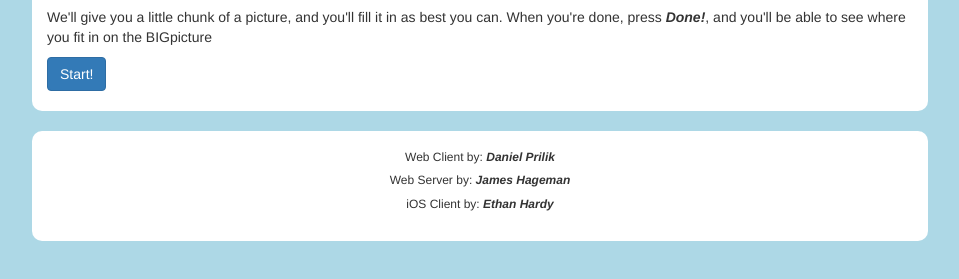
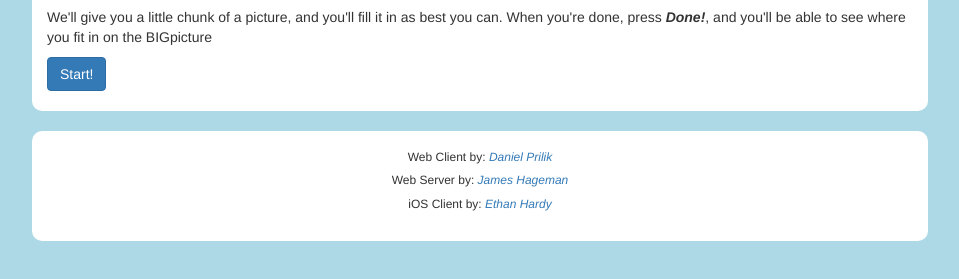
Before and after one commit to JamesHageman/big-picture, a website: page client/index.html in a window 1280 px wide. Shown: the part 285-564 px from the top of the page, without its empty margins (160-1119 px from the left). Drawn offline with nearby package versions, Linux system fonts and the light colour scheme; no server answers.

Commit message:
Github links

```diff
--- a/client/index.html
+++ b/client/index.html
@@ -115,9 +115,9 @@
         </div>
     </div>
     <div class="header">
-        <h6>Web Client by: <em><b>Daniel Prilik</b></em></h6>
-        <h6>Web Server by: <em><b>James Hageman</b></em></h6>
-        <h6>iOS Client by: <em><b>Ethan Hardy</b></em></h6>
+        <h6>Web Client by: <em><a href="https://github.com/daniel5151">Daniel Prilik</a></em></h6>
+        <h6>Web Server by: <em><a href="https://github.com/JamesHageman">James Hageman</a></em></h6>
+        <h6>iOS Client by: <em><a href="https://github.com/ethan-hardy">Ethan Hardy</a></em></h6>
     </div>
 
     <script src="js/jquery-2.2.0.min.js"></script>
```
